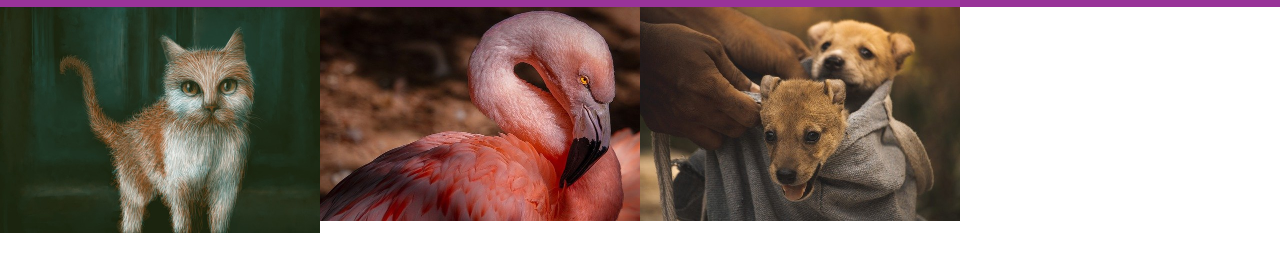
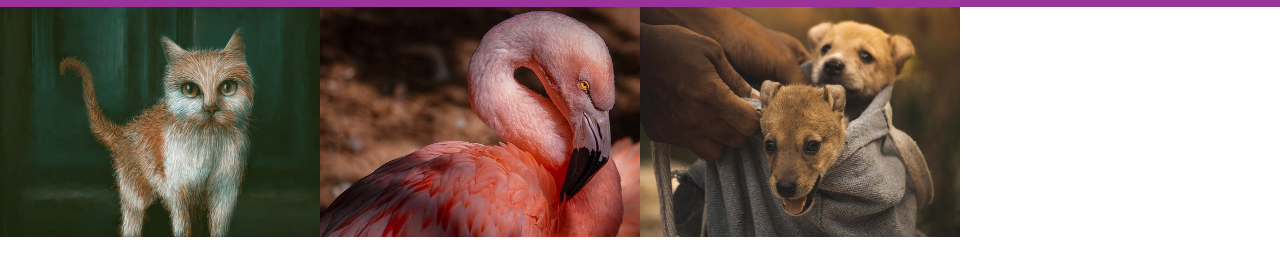
Before and after one commit to Lucia-Helena/jquery_galeria_fotos, a plain HTML site: page index.html in a window 1280 px wide. Shown: the part 41-316 px from the top of the page. Drawn offline with nearby package versions, Linux system fonts and the light colour scheme.

Commit message:
Fiz mudanças no css

```diff
--- a/main.css
+++ b/main.css
@@ -61,9 +61,11 @@ ul li {
     overflow-y: hidden; /*Ocultou parte do conteúdo*/
 }
 
-ul li img {
+img{
     width: 100%;
+    height: 100%;
 }
+
 
 .overlay-img-link {
     padding: 16px;
```
